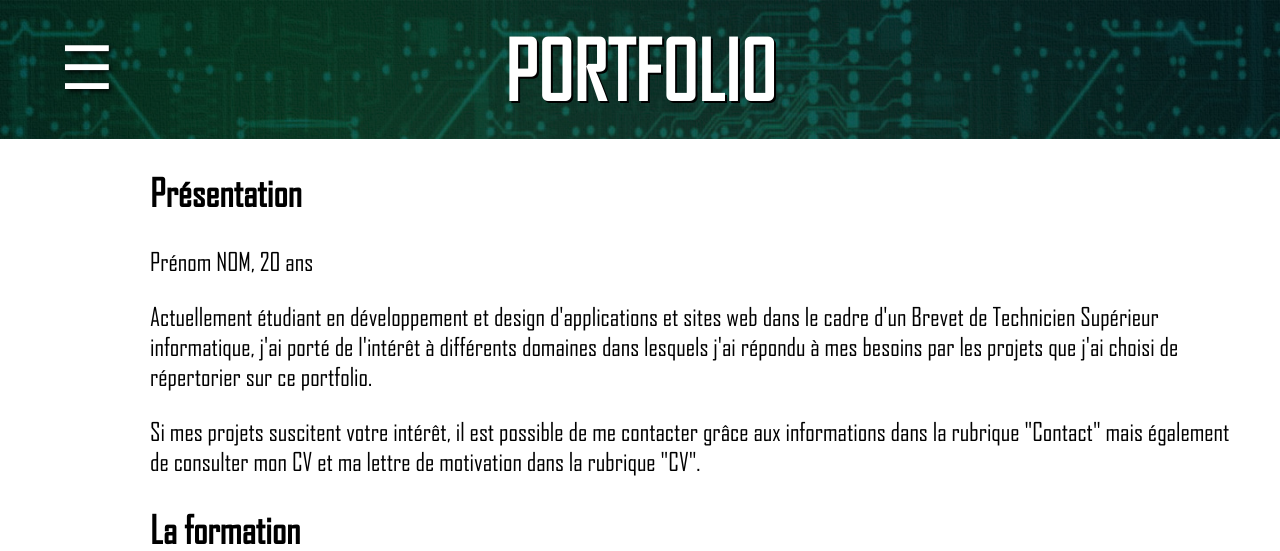
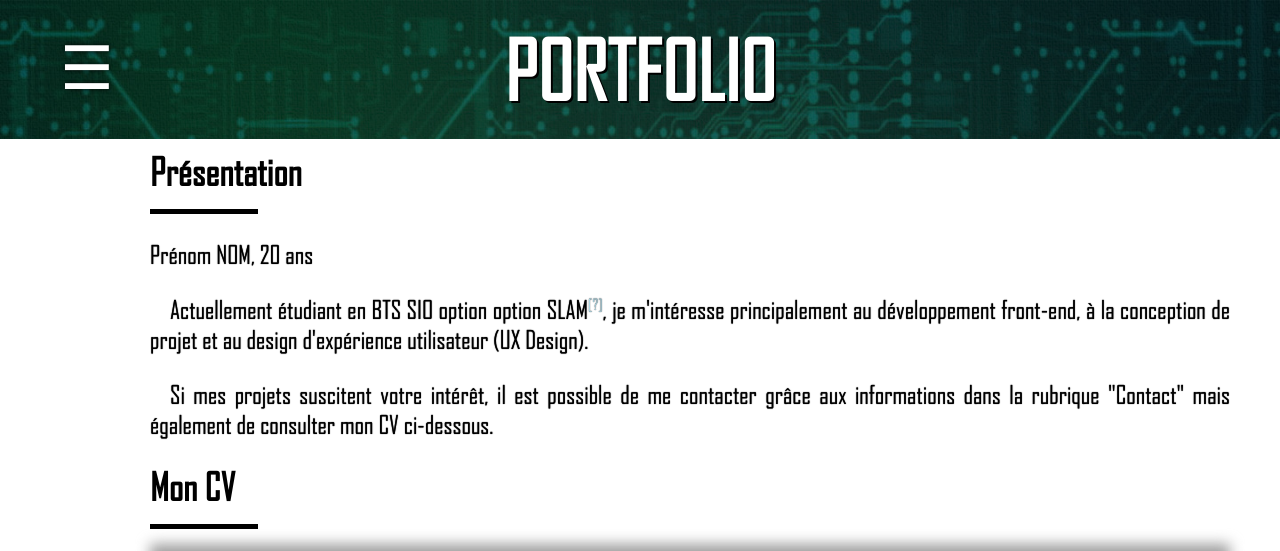
Before and after one commit to MichaelAceAnderson/MichaelAceAnderson.github.io, a PHP site: page / in a window 1280 px wide. Shown: the top 551 px of the page. Run offline with PHP 8.4, Linux system fonts and the light colour scheme; grey boxes are pictures that could not be loaded.

Commit message:
Content update & design fixes

```diff
--- a/common/includes/header.php
+++ b/common/includes/header.php
@@ -3,6 +3,8 @@
 	<header>
 		<a href="#"><h1>Portfolio</h1></a>
 	</header>
+	<!-- Cette balise ne sert qu'à mettre un fond foncé par dessus le contenu lorsque le menu est ouvert -->
+	<div class="cover" id="cover"></div>
 	<!-- Menu de gauche -->
 	<div id="menu" class="menu" style="width: 0px;">
 		<!-- Bouton affichage menu -->
@@ -17,19 +19,16 @@
 			<!-- Menu des liens  -->
 			<div class="links">
 				<a href="/">Accueil</a>
-			<a href="/pages/cv.php">CV</a>
 				<div>
 					<a onclick="spoil(this);">Projets <span class="dropdown">▿</span></a>
 						<!-- Sous-menu -->
 					<div class="submenu closed">
 						<a href="/pages/projets/stage.php">Stage</a>
-					<a href="/pages/projets/ap.php">Atelier Pro</a>
-					<a href="/pages/projets/tp.php">TP</a>
+						<a href="/pages/projets/travaux.php">Travaux</a>
 					</div>
 				</div>
 				<a href="/pages/vt.php">Veille technologique</a>
 				<a href="/pages/contact.php">Contact</a>
 			</div>
 		</div>
-	<!-- Cette balise ne sert qu'à mettre un fond foncé par dessus le contenu lorsque le menu est ouvert -->
-	<div class="cover" id="cover"></div>
+	</div>
--- a/common/style/style.css
+++ b/common/style/style.css
@@ -152,7 +152,7 @@ header h1 {
 	z-index: 3;
 	transition: 0.5s;
 	transform: unset;
-	text-shadow: 2px 2px 5px black;
+	text-shadow: 0px 0px 5px black;
 	color: white;
 }
 
@@ -294,6 +291,34 @@ header h1 {
 	background: var(--themecolor);
 	box-sizing: border-box;
 	transition: 1s;
+}
+
+.main p {
+	text-indent: 20px;
+	text-align: justify;
+	text-shadow: 0 0 1px black;
+}
+
+.main p sup {
+	font-size: 15px;
+	color: lightblue;
+}
+
+.main p sup:hover {
+	cursor: pointer;
+	text-decoration: underline;
+}
+
+.main .title hr {
+	border: none;
+	height: 5px;
+	width: 10%;
+	background: var(--textcolor);
+	margin: 15px 0px;
+}
+
+.main .title h1 {
+	margin: 10px auto;
 }
 
 /* Formulaires */
--- a/index.php
+++ b/index.php
@@ -4,17 +4,23 @@
 ?>
 	<!-- Contenu de la page -->
 	<section class="main" id="main">
-		<h1>Présentation</h1>
-		<p>Prénom NOM, 20 ans</p>
-		<p>Actuellement étudiant en développement et design d'applications et sites web dans le cadre d'un Brevet de Technicien Supérieur informatique,
-		j'ai porté de l'intérêt à différents domaines dans lesquels j'ai répondu à mes besoins par les projets que j'ai choisi de répertorier sur ce portfolio.</p>
+		<div class="title">
+			<h1>Présentation</h1>
+			<hr>
+		</div>
+		<p style="text-indent: 0;">Prénom NOM, 20 ans</p>
+		<p>Actuellement étudiant en BTS SIO option option
+		SLAM<a target="_blank" href="https://www.onisep.fr/Ressources/Univers-Formation/Formations/Post-bac/bts-services-informatiques-aux-organisations-option-b-solutions-logicielles-et-applications-metiers"><sup title="Brevet de Technicien Supérieur - Services Informatiques aux Organisations option Solutions Logicielles & Applicatifs Métiers">[?]</sup></a>,
+		je m'intéresse principalement au développement front-end, à la conception de projet et au design d'expérience utilisateur (UX Design).</p>
 		<p>Si mes projets suscitent votre intérêt, il est possible de me contacter grâce aux informations dans la rubrique "Contact"
-		mais également de consulter mon CV et ma lettre de motivation dans la rubrique "CV".
+		mais également de consulter mon CV ci-dessous.
 		</p>
-		<h1>La formation</h1>
-		<p>SLAM: Solutions Logicielles & Applications Métiers</p>
+		<div class="title">
+			<h1>Mon CV</h1>
+			<hr>
+		</div>
+		<iframe src="/common/files/CV.pdf" title="CV"></iframe>
 	</section>
-
 <?php
 	include_once $_SERVER['DOCUMENT_ROOT'].'/common/includes/footer.php';
 ?>
--- a/pages/contact.php
+++ b/pages/contact.php
@@ -21,7 +21,10 @@
 	?>
 
 	<section class="main" id="main">
-		<h1>Contact</h1>
+		<div class="title">
+			<h1>Contact</h1>
+			<hr>
+		</div>
 		<form action="#" method="post">
 			<h1>Envoyer un message</h1>
 			<?php
--- a/pages/projets/stage.php
+++ b/pages/projets/stage.php
@@ -7,7 +7,10 @@
 	<!-- Après avoir inclus le code commun à toutes les pages, on rajoute le contenu individuel de celle-ci -->
 
 	<section class="main" id="main">
-		<h1>Stage</h1>
+		<div class="title">
+			<h1>Stage</h1>
+			<hr>
+		</div>
 			<p>Mon rapport de stage à Norsys (Juin 2021)</p>
 			<iframe src="/common/files/RapportStage.pdf" title="RS"></iframe>
 	</section>
```
Also changed, not shown: other parts of common/style/style.css (+25 -19 lines), pages/projets/ap.php (deleted, +0 -16 lines), pages/projets/tp.php (deleted, +0 -23 lines), pages/projets/travaux.php (renamed from pages/cv.php, +15 -4 lines), pages/vt.php (+30 -18 lines), 1 other file. Lines whose indentation alone changed are shown as unchanged.
